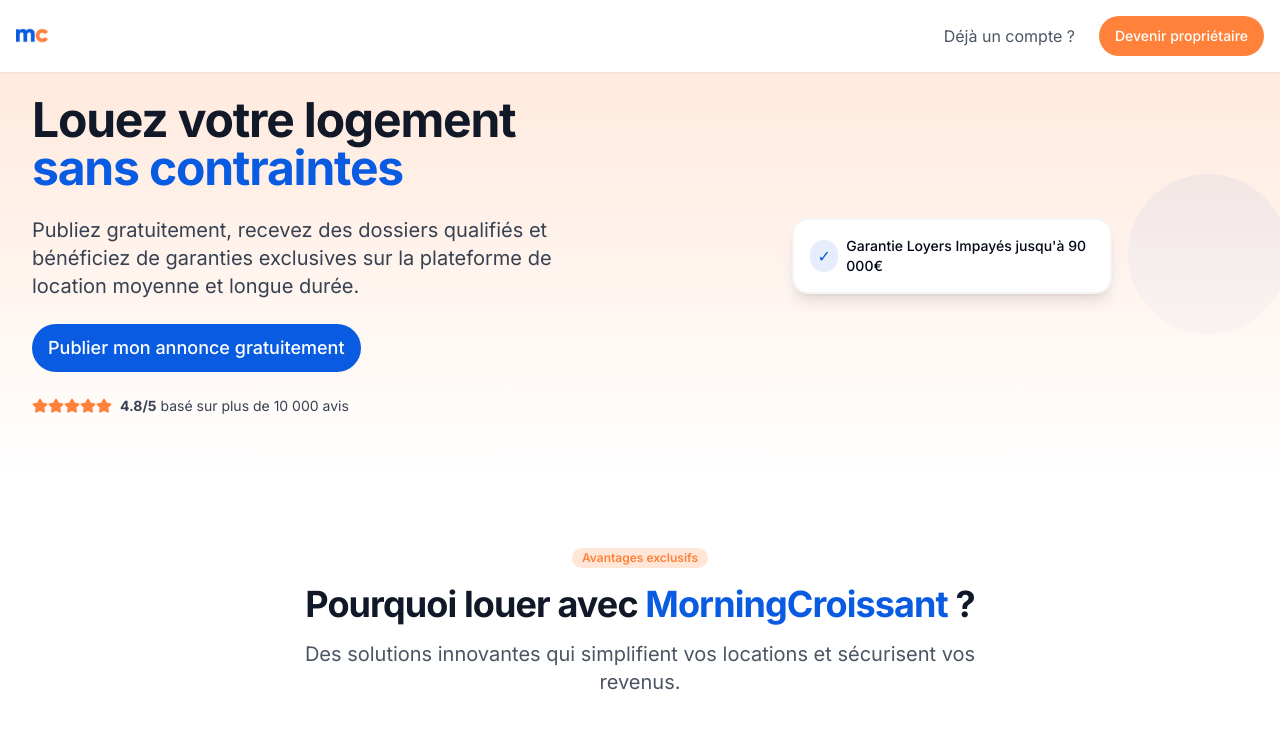
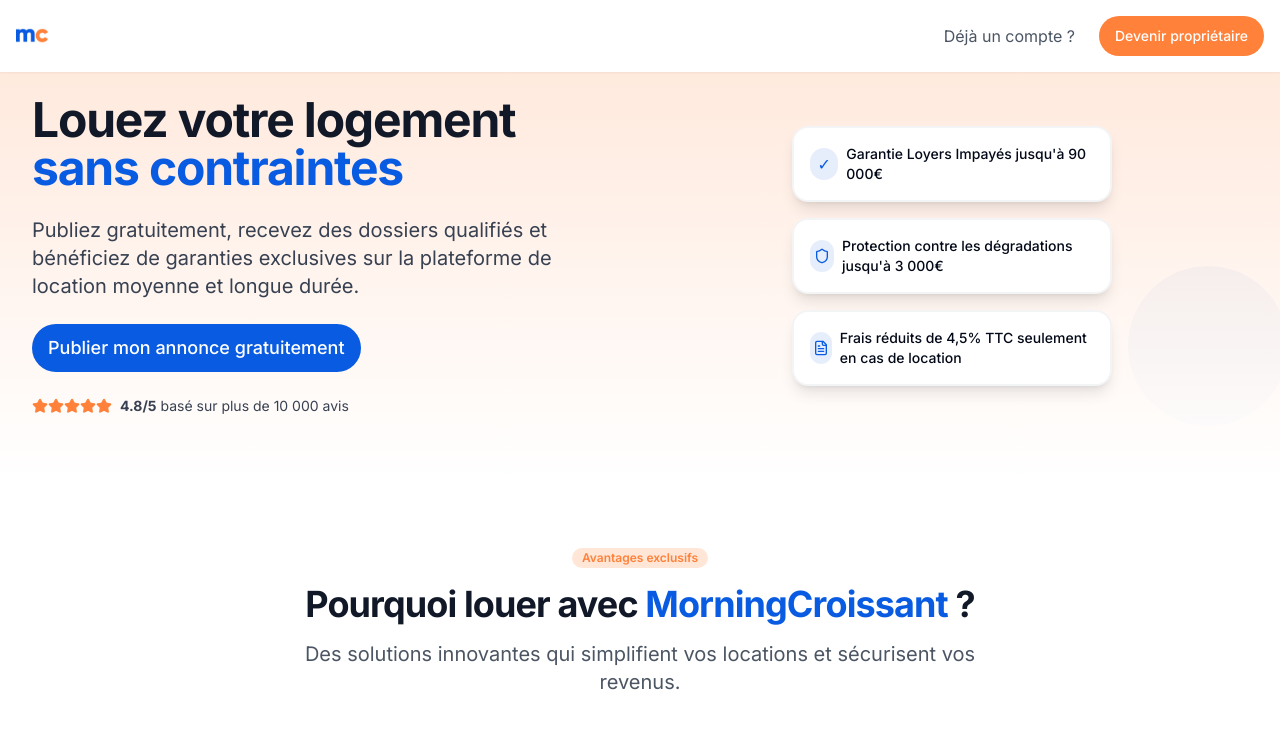
Before and after one commit to ataffle/mc-landing-page-owner, a React (Vite) app: page / in a window 1280 px wide. Shown: the top 743 px of the page. Built offline with nearby package versions, Linux system fonts and the light colour scheme.

Commit message:
Add more benefits to Hero section
Add two more benefits to the Hero section, displayed below the existing "Garantie Loyers Impayés" benefit.

```diff
--- a/src/components/Hero.tsx
+++ b/src/components/Hero.tsx
@@ -1,7 +1,7 @@
 
 import { Button } from "@/components/ui/button";
 import { CardContent, Card } from "@/components/ui/card";
-import { Star } from "lucide-react";
+import { Star, Shield, FileText } from "lucide-react";
 
 const Hero = () => {
   return (
@@ -41,6 +41,29 @@ const Hero = () => {
                 </div>
               </CardContent>
             </Card>
+
+            <Card className="shadow-lg border-2 border-gray-100 bg-white max-w-xs mx-auto">
+              <CardContent className="p-4">
+                <div className="flex items-center gap-2">
+                  <div className="h-8 w-8 rounded-full bg-[#095BE1]/10 flex items-center justify-center text-[#095BE1]">
+                    <Shield className="h-4 w-4 text-[#095BE1]" />
+                  </div>
+                  <p className="text-sm font-medium">Protection contre les dégradations jusqu'à 3 000€</p>
+                </div>
+              </CardContent>
+            </Card>
+
+            <Card className="shadow-lg border-2 border-gray-100 bg-white max-w-xs mx-auto">
+              <CardContent className="p-4">
+                <div className="flex items-center gap-2">
+                  <div className="h-8 w-8 rounded-full bg-[#095BE1]/10 flex items-center justify-center text-[#095BE1]">
+                    <FileText className="h-4 w-4 text-[#095BE1]" />
+                  </div>
+                  <p className="text-sm font-medium">Frais réduits de 4,5% TTC seulement en cas de location</p>
+                </div>
+              </CardContent>
+            </Card>
+
             <div className="hidden md:block absolute -bottom-10 -right-10 w-40 h-40 bg-[#095BE1]/10 rounded-full z-[-1]" />
           </div>
         </div>
```
